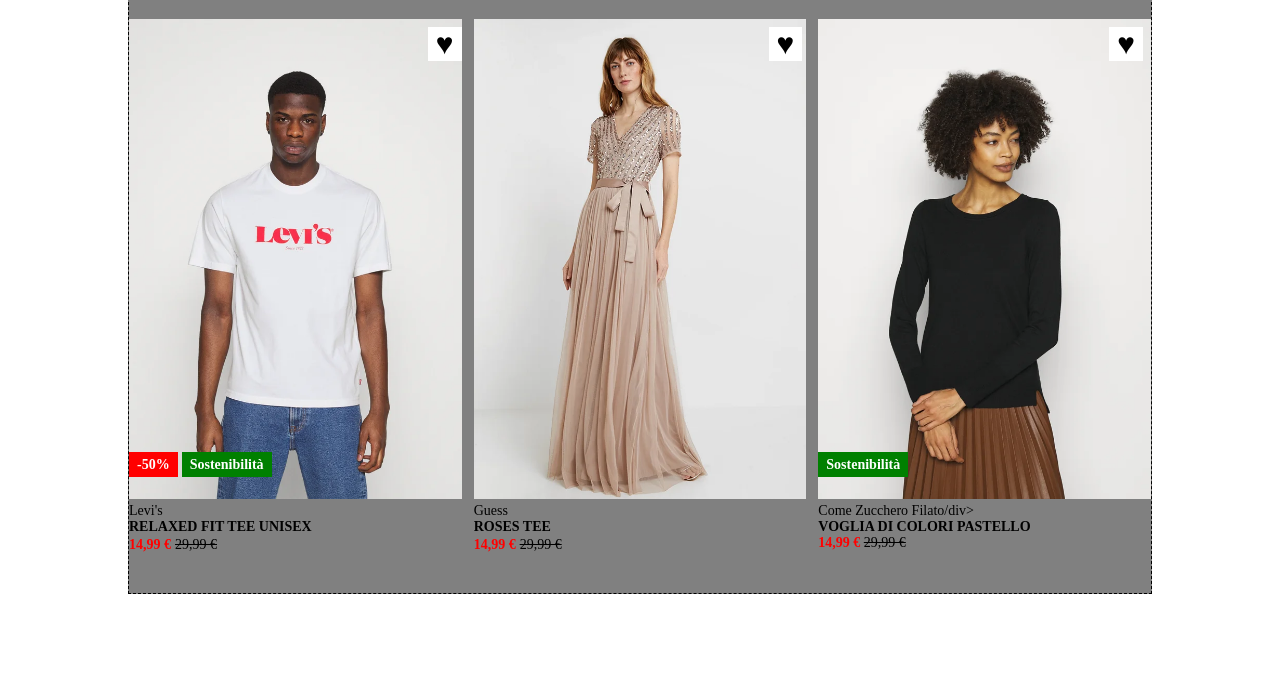
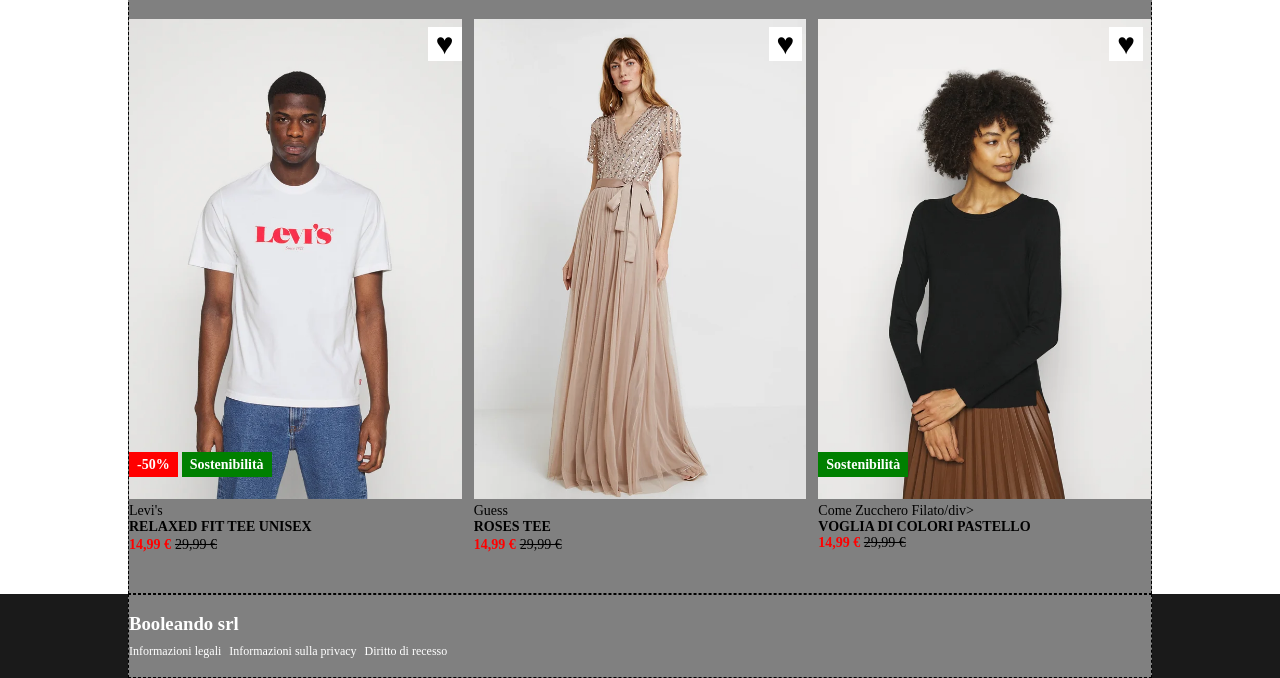
Before and after one commit to gianlucafalaschi/html-css-boolando, a plain HTML site: page index.html in a window 1280 px wide. Shown: the part 656-1334 px from the top of the page. Before the commit the page ends 1250 px from the top, so only its background shows below. Drawn offline with Linux system fonts and the light colour scheme.

Commit message:
feat: add footer left

```diff
--- a/index.html
+++ b/index.html
@@ -170,7 +170,14 @@
     </main>
 
     <footer>
-
+        <div class="container">
+            <div class="left-foot">
+                <h3>Booleando srl</h3>
+                <span>Informazioni legali</span>
+                <span>Informazioni sulla privacy</span>
+                <span>Diritto di recesso</span>
+            </div>
+        </div>
     </footer>
 
 </body>
--- a/style.css
+++ b/style.css
@@ -199,3 +199,24 @@ header .menu{
 .row2{
     margin-bottom:40px ;
 }
+
+/* FOOTER */
+footer {
+    background-color:#1A1A1A;
+}
+
+footer .container{
+    min-height: 40px;
+    display: flex;
+    padding: 15px 0;
+}
+
+footer .container{
+    color:white;
+    line-height: 1.5;
+}
+
+footer .left-foot > span{
+    margin: 0 4px 0 0;
+    font-size: 12px;
+}
```
